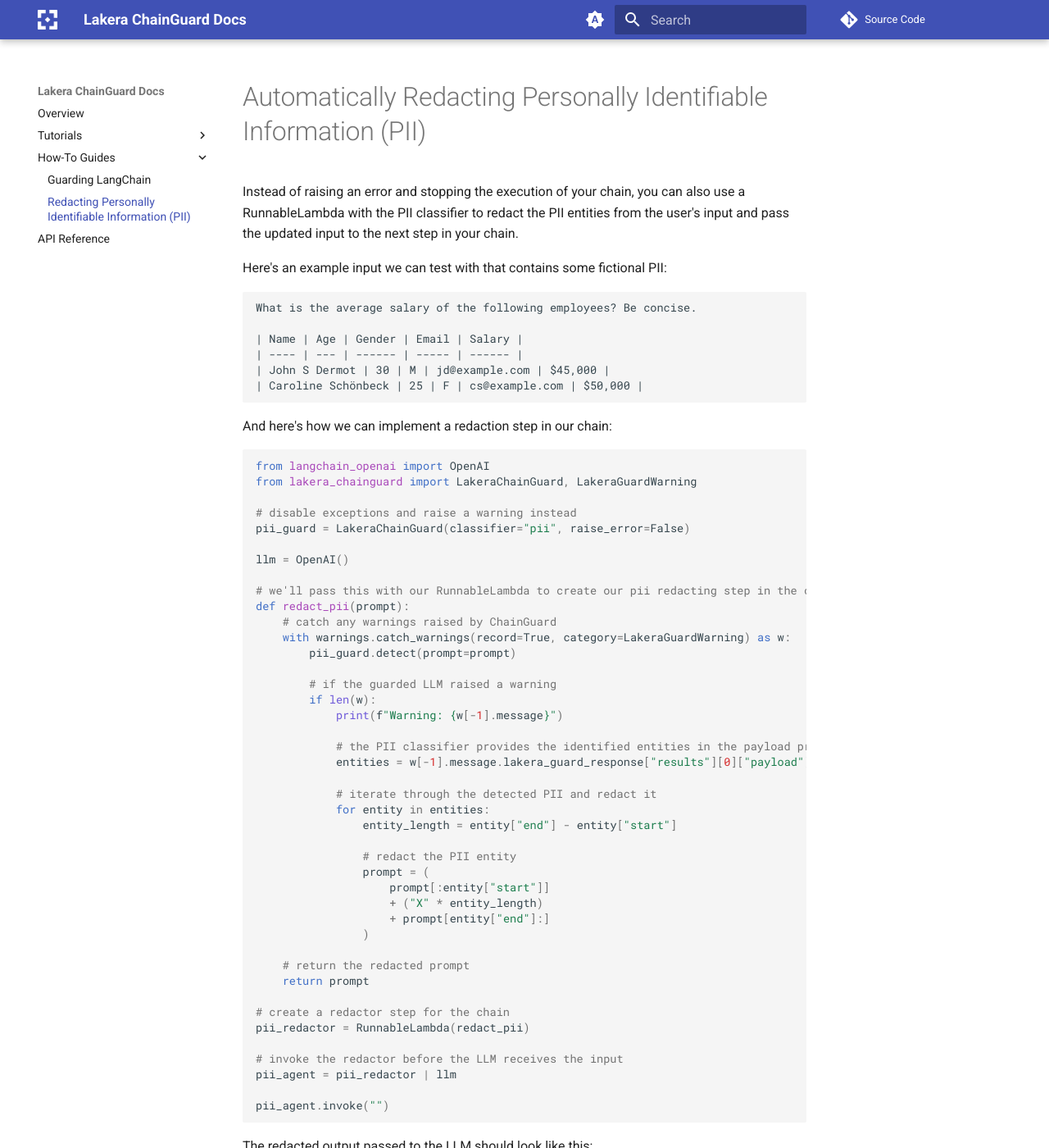
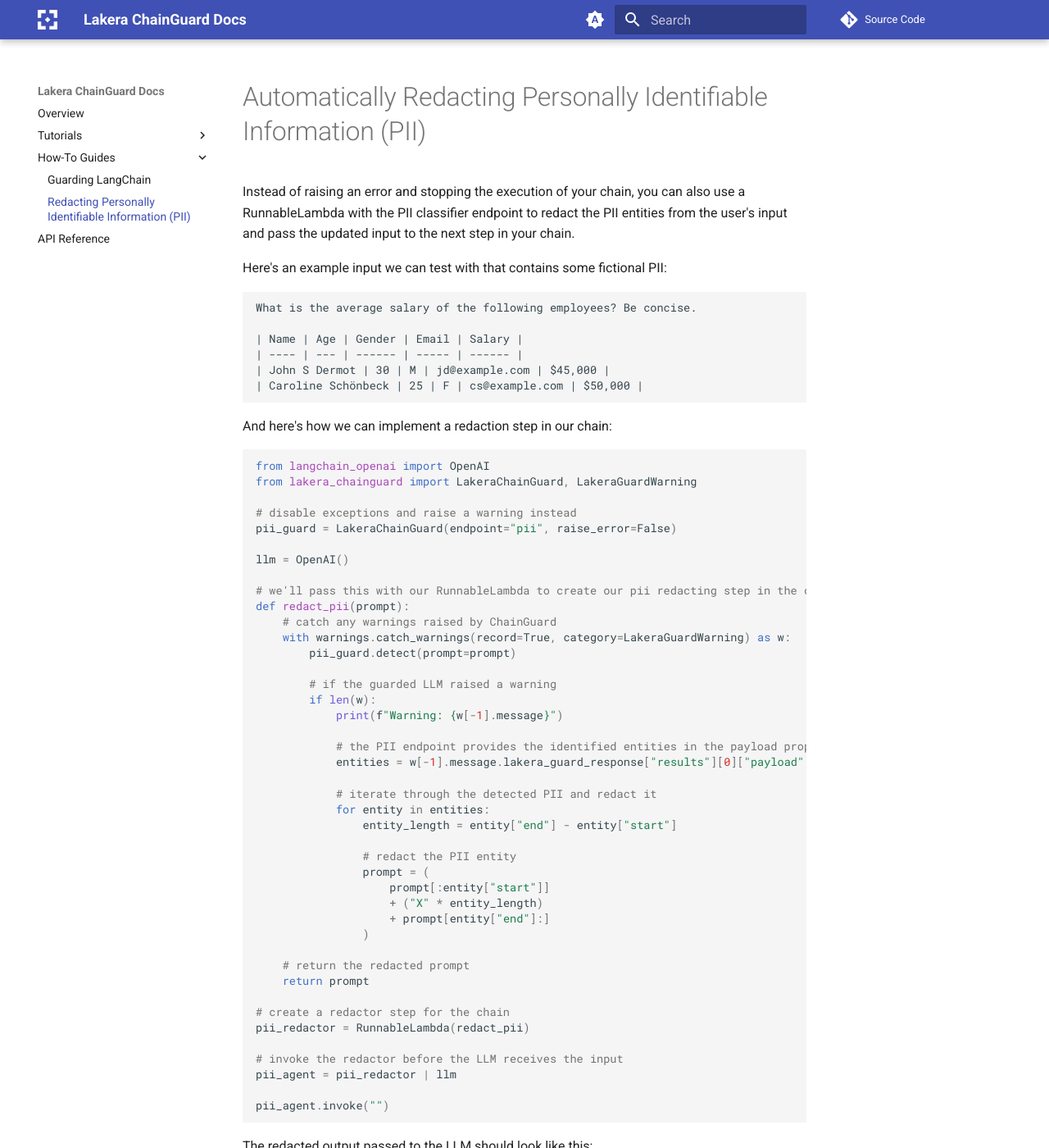
Before and after one commit to lakeraai/chainguard, an MkDocs documentation site: the page built from docs/how-tos/pii-redaction.md, in a window 1280 px wide and 1400 px high. Shown: the whole window at 82% size. Built offline with MkDocs 1.6.1 and Material for MkDocs 9.7.7, drawn with Linux system fonts in a browser that asks for light colours; comment, search, counter and statistics services are not loaded.

Commit message:
changed naming:  classifier to endpoint and classifier_args to additional_json_properties

```diff
--- a/docs/how-tos/pii-redaction.md
+++ b/docs/how-tos/pii-redaction.md
@@ -1,6 +1,6 @@
 # Automatically Redacting Personally Identifiable Information (PII)
 
-Instead of raising an error and stopping the execution of your chain, you can also use a RunnableLambda with the PII classifier to redact the PII entities from the user's input and pass the updated input to the next step in your chain.
+Instead of raising an error and stopping the execution of your chain, you can also use a RunnableLambda with the PII classifier endpoint to redact the PII entities from the user's input and pass the updated input to the next step in your chain.
 
 Here's an example input we can test with that contains some fictional PII:
 
@@ -20,7 +20,7 @@ from langchain_openai import OpenAI
 from lakera_chainguard import LakeraChainGuard, LakeraGuardWarning
 
 # disable exceptions and raise a warning instead
-pii_guard = LakeraChainGuard(classifier="pii", raise_error=False)
+pii_guard = LakeraChainGuard(endpoint="pii", raise_error=False)
 
 llm = OpenAI()
 
@@ -34,7 +34,7 @@ def redact_pii(prompt):
         if len(w):
             print(f"Warning: {w[-1].message}")
 
-            # the PII classifier provides the identified entities in the payload property
+            # the PII endpoint provides the identified entities in the payload property
             entities = w[-1].message.lakera_guard_response["results"][0]["payload"]["pii"]
 
             # iterate through the detected PII and redact it
```
Also changed, not shown: README.md (+2 -2 lines), docs/how-to-guides.md (+1 -1 lines), docs/tutorials/tutorial_agent.md (+2 -2 lines), docs/tutorials/tutorial_llm.md (+3 -3 lines), 2 other files.
